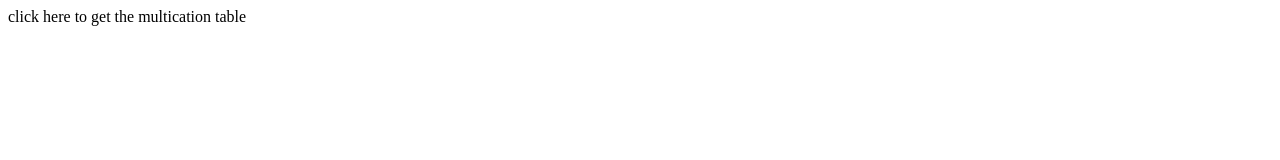
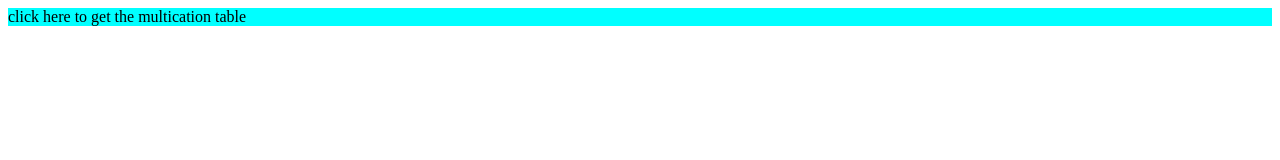
Before and after one commit to AaronThapa-1/Multiplication-Table, a plain HTML site: page index.html in a window 1280 px wide. Drawn offline with Linux system fonts and the light colour scheme.

Commit message:
Update index.html

```diff
--- a/index.html
+++ b/index.html
@@ -5,7 +5,7 @@
             </head>
             <body style="background-color:navyblue;">
 
-                <p id="multiply" onclick="generatemultiply()">click here to get the multication table</p>
+                <p style="background-color:aqua;" id="multiply" onclick="generatemultiply()">click here to get the multication table </p>
 
         <script>function generatemultiply(){
 n=prompt("enter a number")
```
